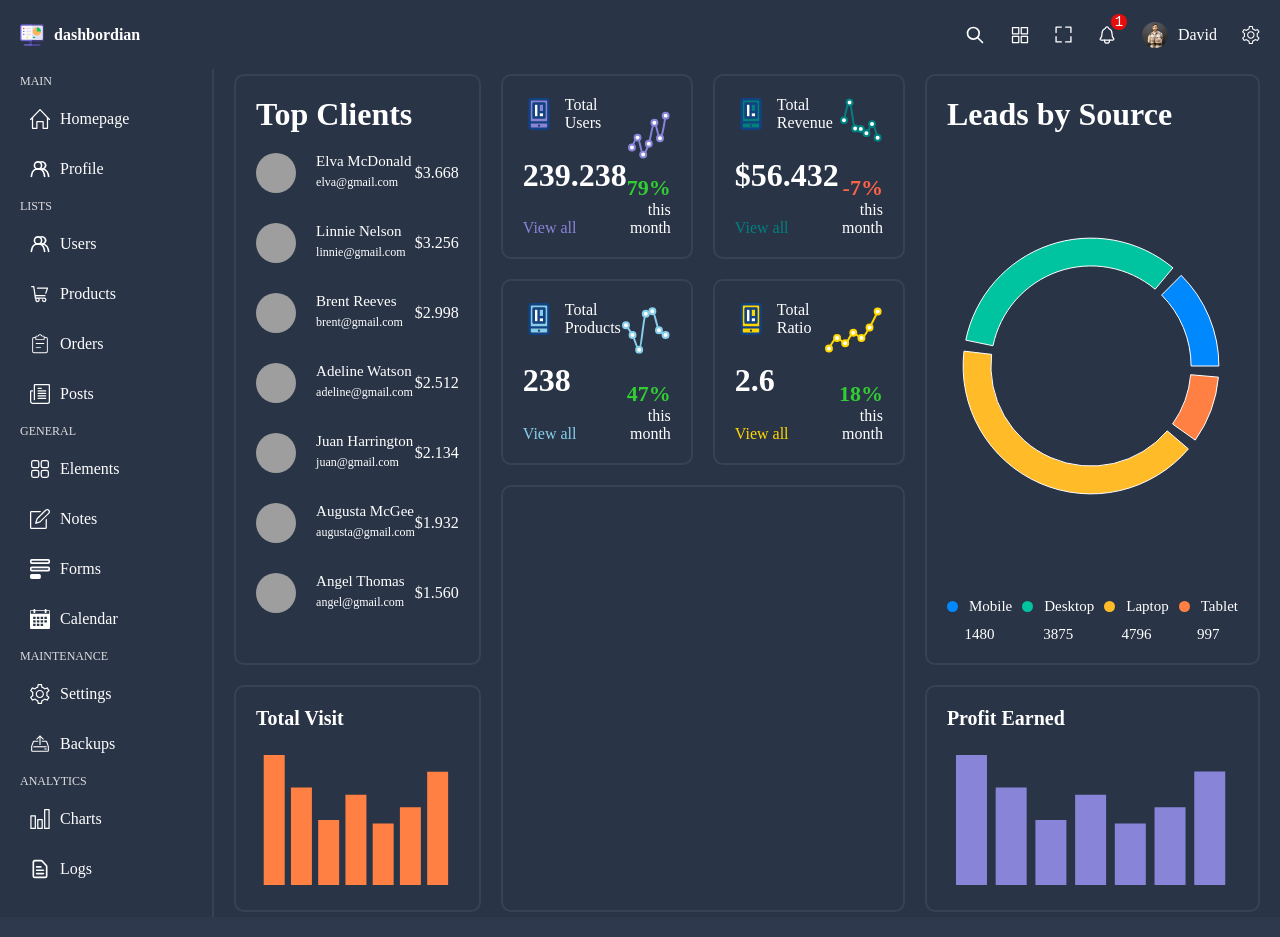
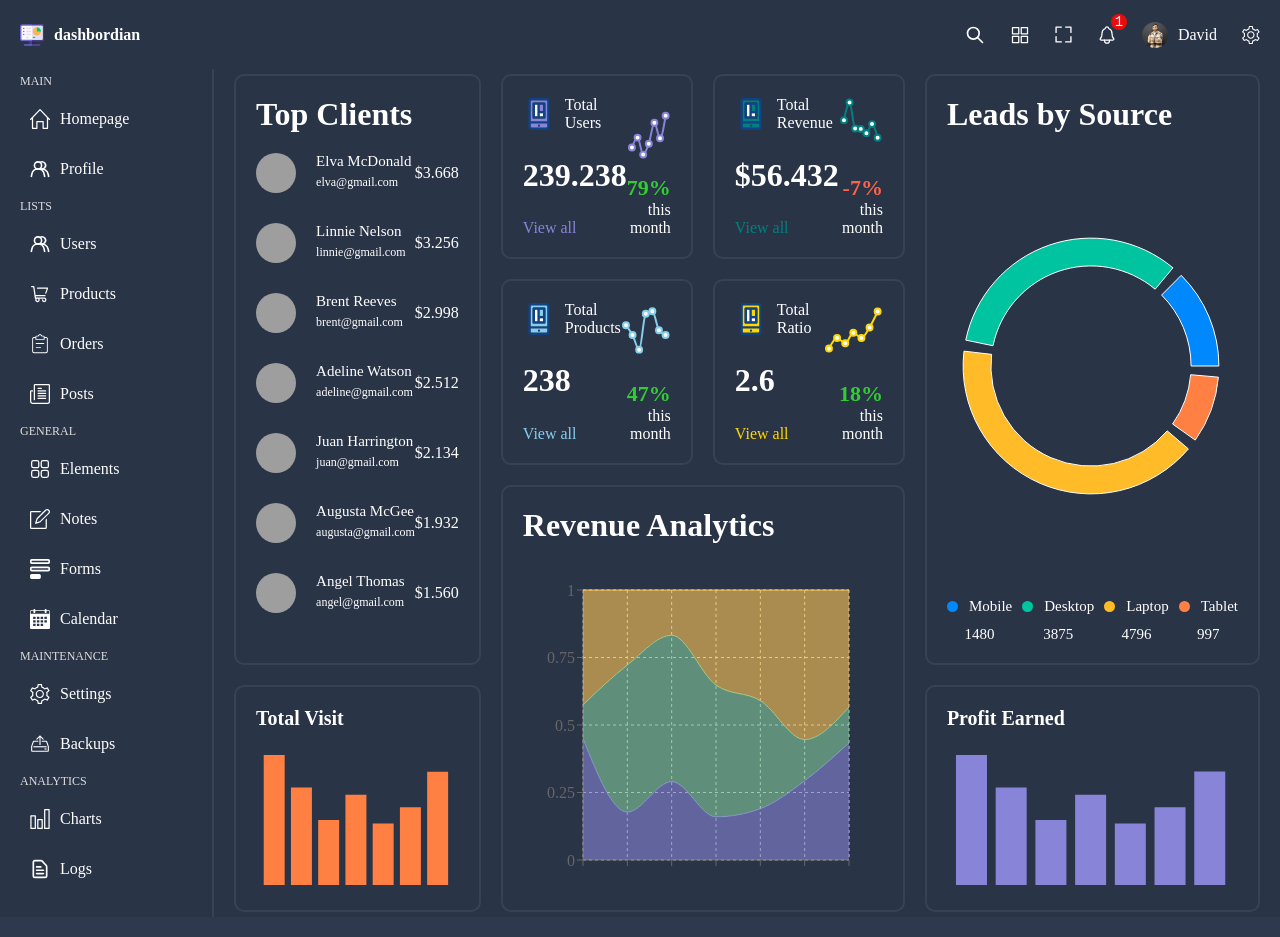
Before and after one commit to shahbazyyan/React_admin_dashboard, a React (Vite) app: page / in a window 1280 px wide. Shown: the top 937 px of the page. Built offline with nearby package versions, Linux system fonts and the light colour scheme; grey boxes are pictures that could not be loaded.

Commit message:
Created big chart and complated all Home page

```diff
--- a/src/components/composedchart/ComposedChart.tsx
+++ b/src/components/composedchart/ComposedChart.tsx
@@ -1,9 +1,77 @@
+import { Area, AreaChart, CartesianGrid, ResponsiveContainer, Tooltip, XAxis, YAxis } from 'recharts';
 import './composedchart.scss';
+
+const data = [
+    {
+      name: "Sun",
+      economic: 8425,
+      clothes: 2489,
+      electronic: 8900,
+    },
+    {
+      name: "Mon",
+      economic: 4563,
+      clothes: 8941,
+      electronic: 2910,
+    },
+    {
+      name: "Tue",
+      economic: 3060,
+      clothes: 9880,
+      electronic: 5290,
+    },
+    {
+      name: "Wed",
+      economic: 4630,
+      clothes: 6408,
+      electronic: 2099,
+    },
+    {
+      name: "Thu",
+      economic: 9890,
+      clothes: 9650,
+      electronic: 4581,
+    },
+    {
+      name: "Fri",
+      economic: 8545,
+      clothes: 2356,
+      electronic: 4523,
+    },
+    {
+      name: "Sat",
+      economic: 8564,
+      clothes: 2624,
+      electronic: 8562,
+    },
+  ];
 
 function ComposedChart() {
   return (
     <div className='composedchart'>
-
+        <h1>Revenue Analytics</h1>
+        <div className='chart'>
+        <ResponsiveContainer width="99%" height="100%">
+        <AreaChart
+          data={data}
+          stackOffset="expand"
+          margin={{
+            top: 10,
+            right: 30,
+            left: 0,
+            bottom: 0,
+          }}
+        >
+          <CartesianGrid strokeDasharray="3 3" />
+          <XAxis dataKey="month" />
+          <YAxis/>
+          <Tooltip/>
+          <Area type="monotone" dataKey="electronic" stackId="1" stroke="#8884d8" fill="#8884d8" />
+          <Area type="monotone" dataKey="clothes" stackId="1" stroke="#82ca9d" fill="#82ca9d" />
+          <Area type="monotone" dataKey="economic" stackId="1" stroke="#ffc658" fill="#ffc658" />
+        </AreaChart>
+      </ResponsiveContainer>
+      </div>
     </div>
   )
 }
--- a/src/components/composedchart/composedchart.scss
+++ b/src/components/composedchart/composedchart.scss
@@ -0,0 +1,12 @@
+.composedchart {
+    width: 100%;
+    height: 100%;
+    display: flex;
+    flex-direction: column;
+    justify-content: space-between;
+
+    .chart {
+        width: 100%;
+        height: 310px;
+    }
+}
--- a/src/pages/home/Home.tsx
+++ b/src/pages/home/Home.tsx
@@ -1,6 +1,7 @@
 import PieChartBox from '../../components/PieChartBox/PieChartBox';
 import Barchartbox from '../../components/barchartbox/Barchartbox';
 import Chartbox from '../../components/chartbox/Chartbox';
+import ComposedChart from '../../components/composedchart/ComposedChart';
 import Topbox from '../../components/topbox/Topbox';
 import { barChartBoxRevenue, barChartBoxVisit, chartBoxConversion, chartBoxProduct, chartBoxRevenue, chartBoxUser } from '../../data';
 import './home.scss';
@@ -16,7 +17,7 @@ function Home() {
         <div className="box box4"><PieChartBox/></div>
         <div className="box box5"><Chartbox {...chartBoxProduct}/></div>
         <div className="box box6"><Chartbox {...chartBoxConversion}/></div>
-        <div className="box box7"></div>
+        <div className="box box7"><ComposedChart/></div>
         <div className="box box8"><Barchartbox {...barChartBoxVisit}/></div>
         <div className="box box9"><Barchartbox {...barChartBoxRevenue}/></div>
     </div>
```
